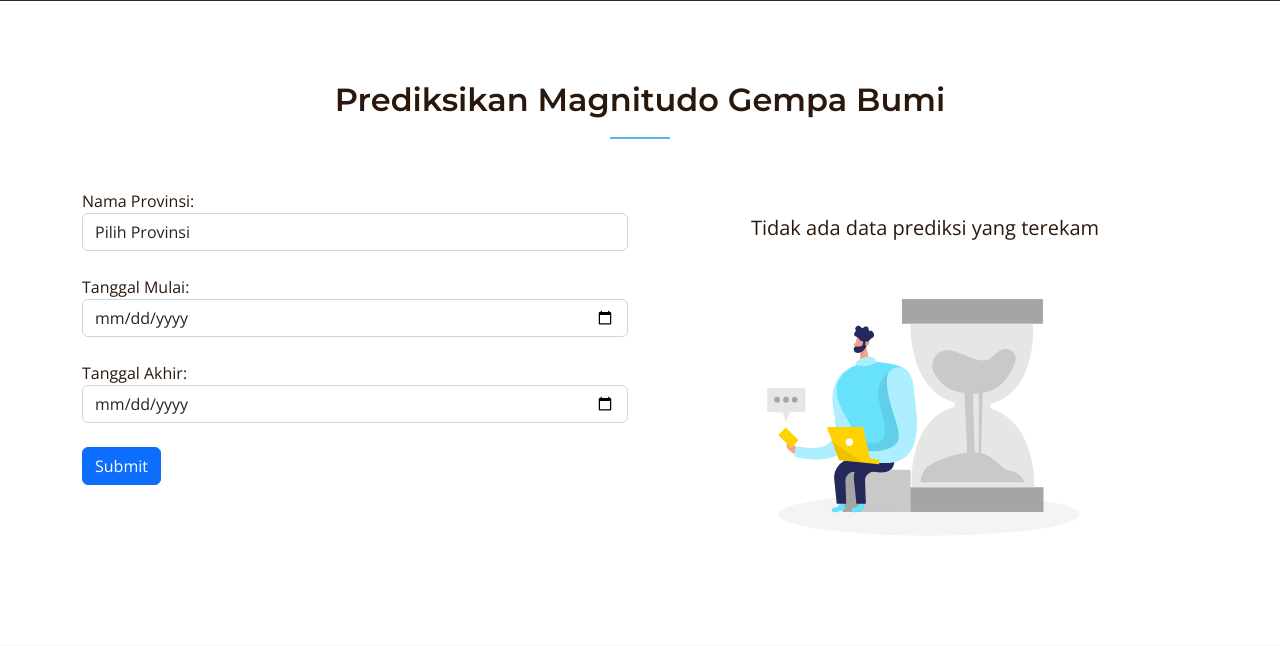
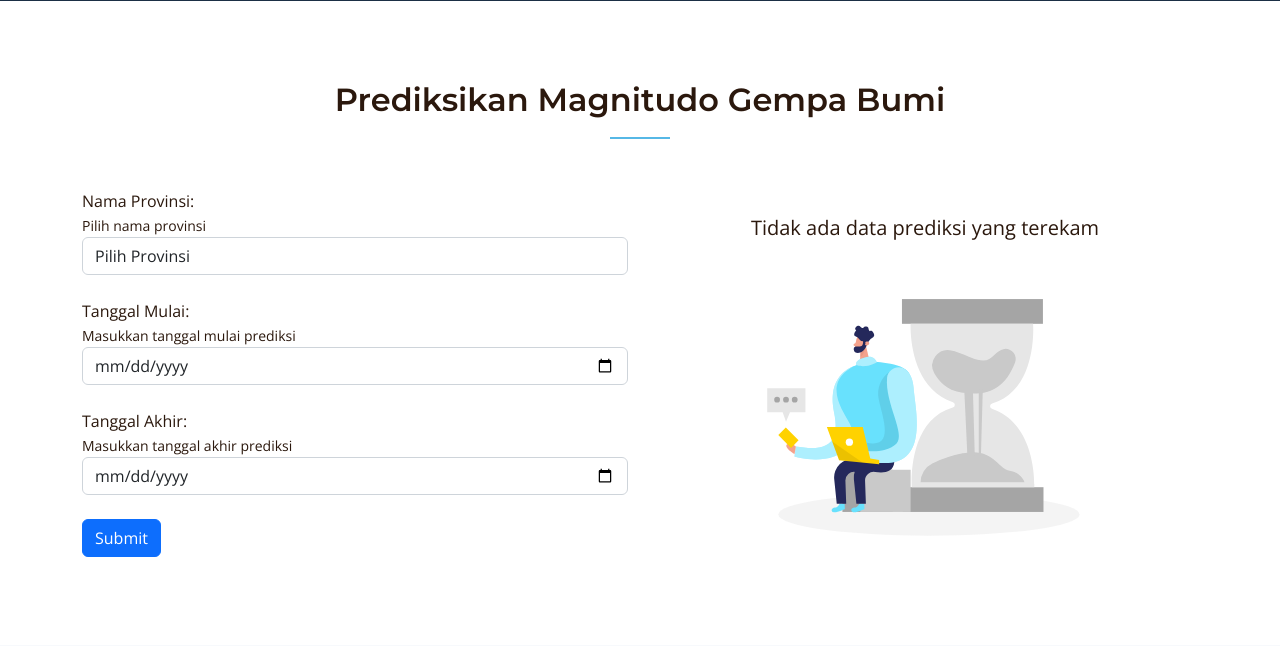
Before and after one commit to srndhn23/flaskgempa, a Flask app: page / in a window 1280 px wide. Shown: the part 799-1445 px from the top of the page. Run offline with Flask 3, Linux system fonts and the light colour scheme; some libraries are stand-ins or nearby versions.

Commit message:
dashboard

```diff
--- a/templates/dashboard.html
+++ b/templates/dashboard.html
@@ -130,7 +130,8 @@
           <div class="col">
             <form action="/predict" method="post" class="form">
               <div class="form-group mb-4">
-                <label for="province">Nama Provinsi:</label>
+                <label for="province">Nama Provinsi:</label><br>
+                <small>Pilih nama provinsi</small>
                 <select id="province" name="province" class="form-control" required>
                   <option value="" disabled selected>Pilih Provinsi</option>
                   <option value='Aceh'> Aceh</option>
@@ -170,11 +171,13 @@
                 </select>
               </div>
               <div class="form-group mb-4">
-                <label for="start_date">Tanggal Mulai:</label>
+                <label for="start_date">Tanggal Mulai:</label><br>
+                <small>Masukkan tanggal mulai prediksi</small>
                 <input type="date" id="start_date" name="start_date" class="form-control" required>
               </div>
               <div class="form-group mb-4">
-                <label for="end_date">Tanggal Akhir:</label>
+                <label for="end_date">Tanggal Akhir:</label><br>
+                <small>Masukkan tanggal akhir prediksi</small>
                 <input type="date" id="end_date" name="end_date" class="form-control" required>
               </div>
               <button type="submit" class="btn btn-primary">Submit</button>
```
